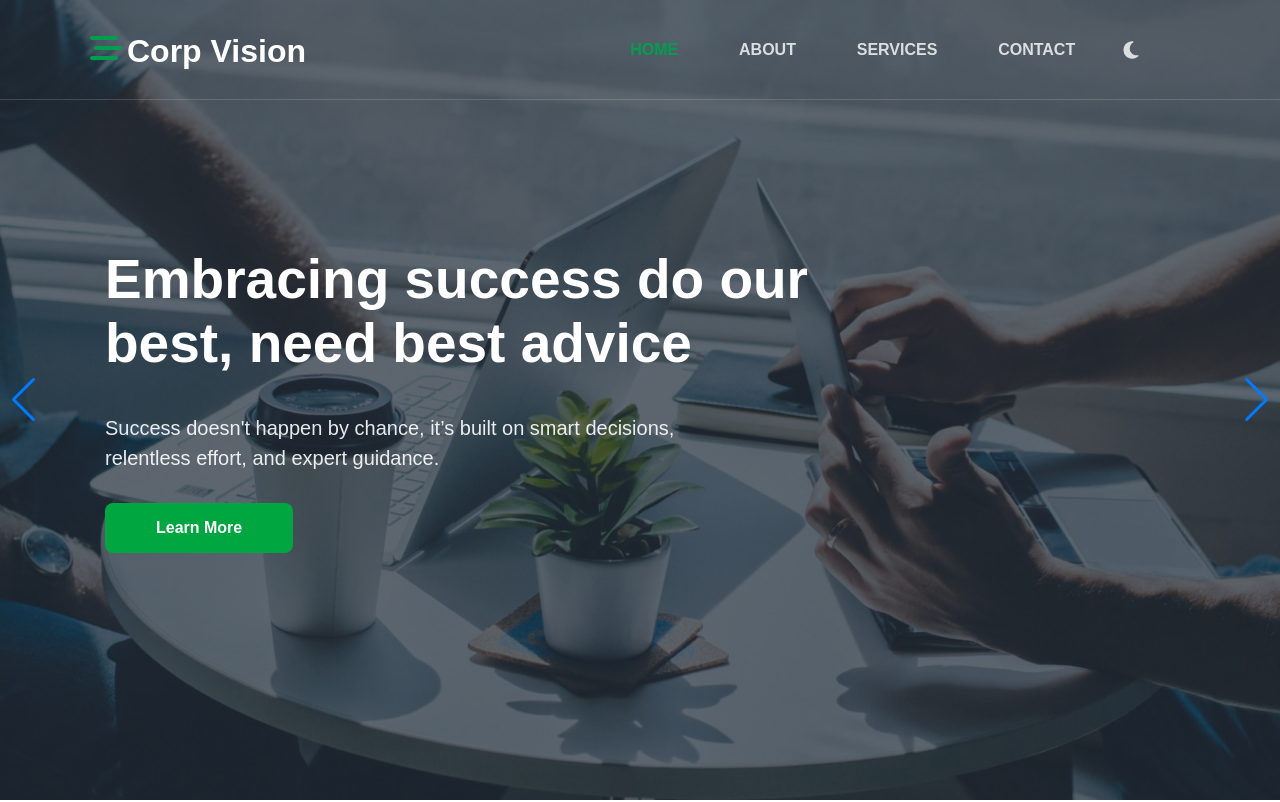
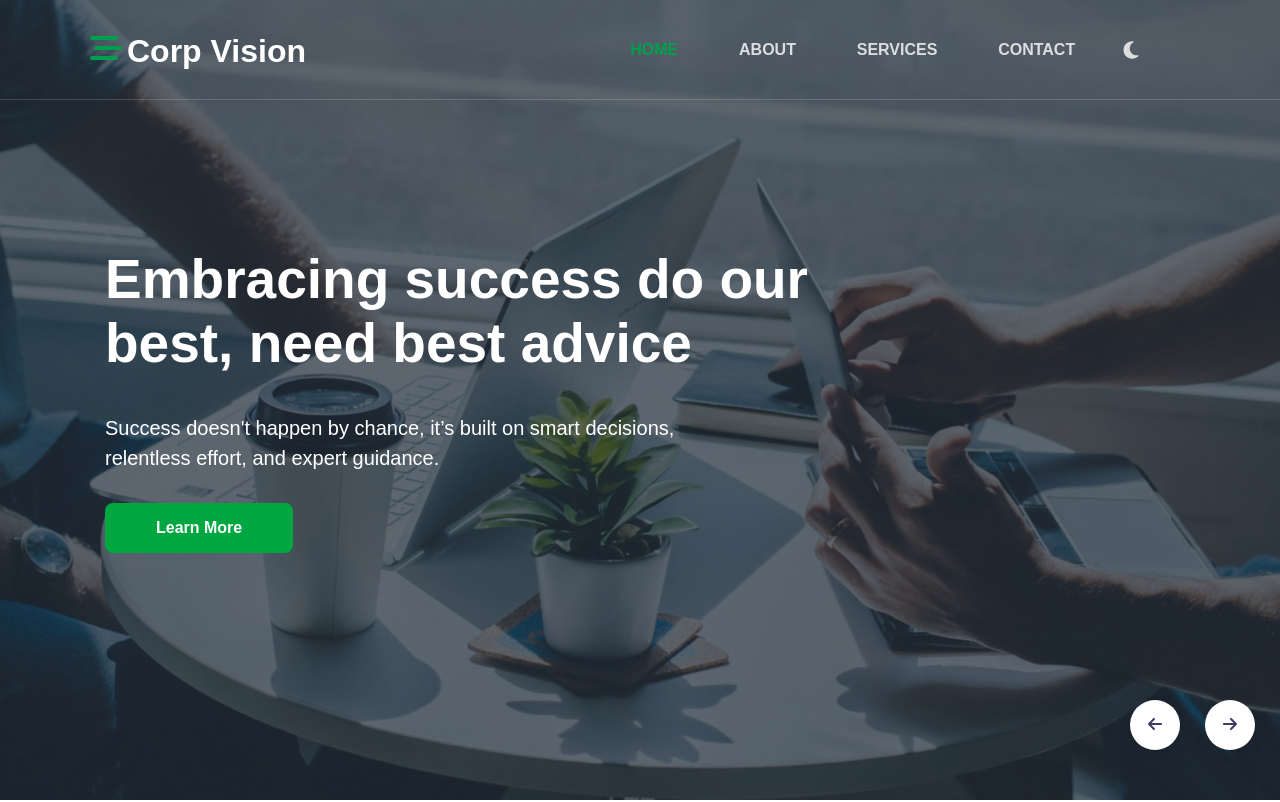
Before and after one commit to Son-Tr/corp-vision, a React (Create React App) app: page / in a window 1280 px wide. Shown: the top 802 px of the page. Built offline with nearby package versions, Linux system fonts and the light colour scheme.

Commit message:
create gallery component

```diff
--- a/package.json
+++ b/package.json
@@ -15,6 +15,7 @@
     "framer-motion": "^11.5.6",
     "react": "^18.3.1",
     "react-dom": "^18.3.1",
+    "react-image-gallery": "^1.3.0",
     "react-router-dom": "^6.26.2",
     "react-scripts": "5.0.1",
     "swiper": "^11.1.14",
--- a/src/assets/data/dataJson.js
+++ b/src/assets/data/dataJson.js
@@ -17,7 +17,7 @@ export const banners = [
         content: "Success doesn't happen by chance, it’s built on smart decisions, relentless effort, and expert guidance. ",
         backgroundImage: b2,
         classNameTitle: " animate__fadeInDown ",
-        classNameContent: " animate__zoomInDown",
+        classNameContent: " animate__fadeInDown",
         btn: " animate__fadeInUp",
 
 
@@ -28,7 +28,7 @@ export const banners = [
         content: "We understand that embracing digital change is not just about adopting the latest tools, it’s about fundamentally rethinking how you operate and deliver value.",
         backgroundImage: b3,
         classNameTitle: " animate__flipInY ",
-        classNameContent: " animate__zoomInRight",
+        classNameContent: " animate__fadeInDown",
         btn: "animate__fadeInDown",
 
 
@@ -39,7 +39,7 @@ export const banners = [
         content: "Success is not merely measured by profits but by the impact you have on your community, industry, and the world.",
         backgroundImage: b4,
         classNameTitle: "  animate__fadeInUp ",
-        classNameContent: " animate__zoomInUp",
+        classNameContent: " animate__fadeInUp",
         btn: " animate__fadeInDown ",
     }
 ];
--- a/src/components/Banner/Banner.js
+++ b/src/components/Banner/Banner.js
@@ -1,17 +1,21 @@
-import React, { useState } from "react";
 import "./Banner.scss";
 import 'animate.css';
-// Import Swiper React components
-import { Swiper, SwiperSlide } from "swiper/react";
+import React, { useState } from "react";
+import { banners } from "../../assets/data/dataJson";
+
 // Import Swiper styles
 import "swiper/css";
 import "swiper/css/effect-fade";
 import "swiper/css/navigation";
 import "swiper/css/pagination";
 
+// Import Swiper React components
+import { Swiper, SwiperSlide } from "swiper/react";
+
 // import required modules
 import { Autoplay, EffectFade, Navigation } from "swiper/modules";
-import { banners } from "../../assets/data/dataJson";
+import { faArrowLeft, faArrowRight } from "@fortawesome/free-solid-svg-icons";
+import { FontAwesomeIcon } from "@fortawesome/react-fontawesome";
 
 function Banner() {
     const [activeSlide, setActiveSlide] = useState(0);
@@ -21,16 +25,19 @@ function Banner() {
             <Swiper
                 spaceBetween={30}
                 effect={"fade"}
-                navigation={true}
+                navigation={{
+                    nextEl: '.next-btn',
+                    prevEl: '.pre-btn'
+                }}
                 autoplay={{
                     delay: 4000,
                     disableOnInteraction: false,
                 }}
                 modules={[EffectFade, Navigation, Autoplay]}
                 className="mySwiper"
-                onSlideChange={(slide)=>setActiveSlide(slide.activeIndex)}// track slide change.
+                onSlideChange={(slide) => setActiveSlide(slide.activeIndex)}// track slide change.
             >
-                {banners.map(({ id, title, content, backgroundImage, classNameTitle, classNameContent,btn },index) => (
+                {banners.map(({ id, title, content, backgroundImage, classNameTitle, classNameContent, btn }, index) => (
                     <SwiperSlide key={id}>
                         <div
                             className="banner-slider"
@@ -45,11 +52,11 @@ function Banner() {
                                 >{title}</h1>
 
                                 <p
-                                   className={`banner-content animate__animated ${activeSlide === index ? classNameContent : ''}`}
+                                    className={`banner-content animate__animated ${activeSlide === index ? classNameContent : ''}`}
                                 >{content}</p>
 
                                 <button
-                                className={`btn animate__animated animate__delay-1s ${activeSlide === index ? btn : ''}`}
+                                    className={`btn animate__animated animate__delay-1s ${activeSlide === index ? btn : ''}`}
                                 >Learn More</button>
                                 <div className="over-play"></div>
                             </div>
@@ -58,6 +65,12 @@ function Banner() {
                     </SwiperSlide>
                 ))}
             </Swiper>
+            <button className="pre-btn btn-swiper">
+                <FontAwesomeIcon icon={faArrowLeft} />
+            </button>
+            <button className="next-btn btn-swiper">
+                <FontAwesomeIcon icon={faArrowRight} />
+            </button>
             <div className="shape">
                 <svg xmlns="http://www.w3.org/2000/svg" viewBox="0 0 1440 280">
                     <path fillOpacity={1}>
--- a/src/components/Banner/Banner.scss
+++ b/src/components/Banner/Banner.scss
@@ -4,22 +4,54 @@
 .banner-wrap {
     height: auto;
     position: relative;
-    //overflow: hidden;
+    overflow: hidden;
 
+    //  css shape
     .shape {
         position: absolute;
-        bottom: -6px;
+        bottom: -5px;
         left: 0;
         width: 100%;
         z-index: 1;
-        sgv{
+
+        sgv {
             width: 100%;
         }
-        path{
+
+        path {
             fill: var(--bg-color);
             transition: fill 0.8s ease-in-out;
         }
     }
+
+    // btn styles
+    .btn-swiper {
+        position: absolute;
+
+        bottom: 50px;
+        font-size: 1rem;
+        background: var(--bg-color);
+        width: 50px;
+        height: 50px;
+        z-index: 2;
+        outline: none;
+        cursor: pointer;
+        border-radius: 100%;
+        box-shadow: 0 0 15px rgba(0, 0, 0, 0.12);
+        border: 1px solid var(--border-color);
+        color: var(--heading-color);
+
+        // pre-btn
+        &.pre-btn {
+            right: 100px;
+        }
+
+        //next-btn
+        &.next-btn {
+            right: 25px;
+        }
+    }
+
 
     .banner-slider {
         min-height: 800px;
@@ -91,7 +123,9 @@
 
                 @include responsive-max(480px) {
                     @include font-size(36);
+                    margin: 0;
                 }
+
             }
 
             .banner-content {
@@ -113,10 +147,18 @@
                     font-size: 1.1rem;
                 }
 
-                @include responsive-max(415px) {
+                @include responsive-max(480px) {
                     font-size: 1rem;
+                    margin: 0.8rem 0 0;
                 }
 
+            }
+
+            .btn{
+                //responsive
+                @include responsive-max(480px) {
+                    margin: 1rem 0 0;
+                }
             }
 
             .over-play {
--- /dev/null
+++ b/src/components/Gallery/Gallery.js
@@ -0,0 +1,97 @@
+import './Gallery.scss';
+import { motion } from 'framer-motion';
+import React, { useState } from 'react';
+import { c1, c2, c3, c4, c5, c6 } from '../../assets/img/img';
+
+//import react-image-gallery
+import ImageGallery from 'react-image-gallery';
+import 'react-image-gallery/styles/css/image-gallery.css';
+
+
+
+const images = [
+    {
+        original: c1,
+        thumbnail: c1,
+    },
+    {
+        original: c2,
+        thumbnail: c2,
+    },
+    {
+        original: c3,
+        thumbnail: c3,
+    },
+    {
+        original: c4,
+        thumbnail: c4,
+    },
+    {
+        original: c5,
+        thumbnail: c5,
+    },
+    {
+        original: c6,
+        thumbnail: c6,
+    },
+];
+
+const Gallery = () => {
+    // Manage modal visibility and selected image index
+    const [showGallery, setShowGallery] = useState(false);
+    const [currentIndex, setCurrentIndex] = useState(0);
+
+    // Open gallery and set selected image
+    const openGallery = (index) => {
+        setCurrentIndex(index);
+        setShowGallery(true);
+        document.body.classList.toggle('noscroll');// display body scroll which showGallery is in active;
+    };
+
+    // Close gallery
+    const closeGallery = () => {
+        setShowGallery(false);
+        document.body.classList.toggle('noscroll');
+    };
+
+    return (
+        <div className='gallery'>
+            <div className="container">
+                <div className="title">
+                    <h5 className="title-small">Our Gallery</h5>
+                    <h2 className="title-big">Successful projects we've done</h2>
+                </div>
+
+                <div className="gallery-photo">
+                    {/* Display images statically */}
+                    {images.map((img, index) => (
+                        <div className="photo-item" key={index} onClick={() => openGallery(index)}>
+                            <img src={img.thumbnail} alt={`Gallery item ${index + 1}`} />
+                        </div>
+                    ))}
+                </div>
+
+                {/* Conditional rendering for ImageGallery */}
+                {showGallery && (
+
+                    <motion.div className="gallery-modal"
+                        initial={{ opacity: 0, y: -50 }}
+                        animate={{ opacity: 1, y: 0 }}
+                        transition={{ duration: 0.8, ease: "easeInOut" }}
+                        exit={{ opacity: 0, y: 50 }}
+                    >
+                        <span className="close-button" onClick={closeGallery}>&times;</span>
+                        <ImageGallery
+                            items={images}
+                            startIndex={currentIndex}
+                            showThumbnails={false}
+                        />
+                    </motion.div>
+
+                )}
+            </div>
+        </div>
+    );
+};
+
+export default Gallery;
--- /dev/null
+++ b/src/components/Gallery/Gallery.scss
@@ -0,0 +1,49 @@
+@import "../../styles/mixins";
+@import "../../styles/variables";
+
+.gallery {
+    padding: 3rem 0;
+
+    .container {
+        padding-top: 3rem;
+        padding-bottom: 3rem;
+
+        //responsive
+        @include responsive-max(576px) {
+            max-width: 90%;
+            padding: 2rem 0.5rem;
+
+        }
+
+        // gallery modal styles
+        .gallery-modal {
+            position: fixed;
+            top: 0;
+            left: 0;
+            width: 100vw;
+            height: 100vh;
+            background-color: rgba(0, 0, 0, 0.8);
+            display: flex;
+            justify-content: center;
+            align-items: center;
+            z-index: 1000;
+            overflow: hidden;
+
+            .close-button {
+                position: absolute;
+                top: 20px;
+                right: 30px;
+                color: white;
+                font-size: 2rem;
+                cursor: pointer;
+            }
+
+            .image-gallery {
+                max-width: 90vw;
+                max-height: 80vh;
+            }
+        }
+
+
+    }
+}
--- a/src/components/Header/Header.js
+++ b/src/components/Header/Header.js
@@ -1,9 +1,9 @@
 
-import { FontAwesomeIcon } from "@fortawesome/react-fontawesome";
+import "./Header.scss";
+import { motion } from "framer-motion";
 import React, { useEffect, useState } from "react";
 import { NavLink, useLocation } from "react-router-dom";
-import "./Header.scss";
-import { motion } from "framer-motion";
+import { FontAwesomeIcon } from "@fortawesome/react-fontawesome";
 import { faBars, faBarsStaggered, faMoon, faSun, faX } from "@fortawesome/free-solid-svg-icons";
 
 
@@ -64,7 +64,7 @@ function Header() {
     // handle show and close the navbar
     const toggleMenu = () => {
         if (isMenu) {
-            document.body.classList.toggle('noscroll');
+            document.body.classList.toggle('noscroll');// display body scroll which navbar is in active;
             document.querySelector(".nav-header").classList.toggle("bg-show-menu");
             setIsMenu(!isMenu);
             return;
--- a/src/components/Header/Header.scss
+++ b/src/components/Header/Header.scss
@@ -24,7 +24,7 @@
     top: 0;
     left: 0;
     width: 100%;
-    z-index: 2;
+    z-index: 3;
 
 
     // style header when scroll
--- a/src/components/Industries/Industries.js
+++ b/src/components/Industries/Industries.js
@@ -10,7 +10,7 @@ function Industries() {
     return (
         <div className="industry">
             <div className="container">
-                <div className="industry-title">
+                <div className="title">
                     <h5 className="title-small">
                         Beautifully crafted creative solutions
                     </h5>
--- a/src/components/Industries/Industries.scss
+++ b/src/components/Industries/Industries.scss
@@ -14,19 +14,6 @@
             max-width: 90%;
             padding: 2rem 0.5rem;
 
-        }
-
-        //industry title
-        .industry-title {
-            max-width: 800px;
-            text-align: center;
-            margin: auto;
-            margin-bottom: 3rem;
-
-            //responsive
-            @include responsive-max(768px) {
-                margin-bottom: 1.5rem;
-            }
         }
 
         //industry-list-box
--- a/src/pages/HomePage.js
+++ b/src/pages/HomePage.js
@@ -3,6 +3,7 @@ import Banner from '../components/Banner/Banner'
 import Challenge from '../components/Challenge/Challenge'
 import Industries from '../components/Industries/Industries'
 import AboutComponent from '../components/AboutComponent/AboutComponent'
+import Gallery from '../components/Gallery/Gallery'
 
 const HomePage = () => {
   return (
@@ -11,6 +12,7 @@ const HomePage = () => {
       <AboutComponent />
       <Challenge />
       <Industries />
+      <Gallery/>
     </>
   )
 }
--- a/src/styles/_global.scss
+++ b/src/styles/_global.scss
@@ -191,3 +191,16 @@ img {
 
 
 }
+
+// title
+.title {
+   max-width: 800px;
+   text-align: center;
+   margin: auto;
+   margin-bottom: 3rem;
+
+   //responsive
+   @include responsive-max(768px) {
+      margin-bottom: 1.5rem;
+   }
+}
```
Also changed, not shown: 1 other file (tests, documents, lock files or other folders).
